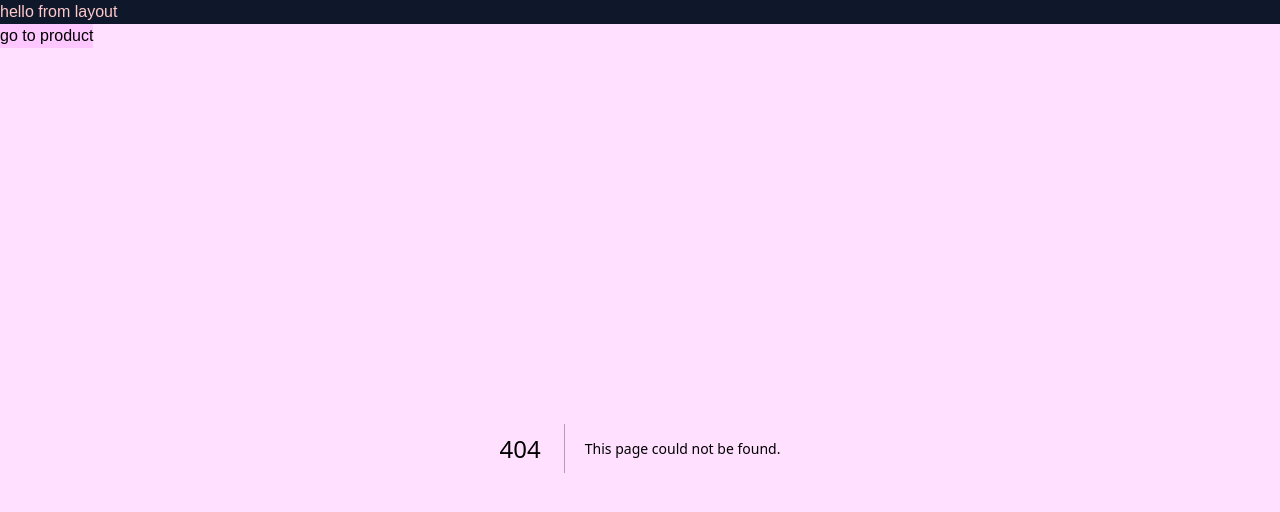
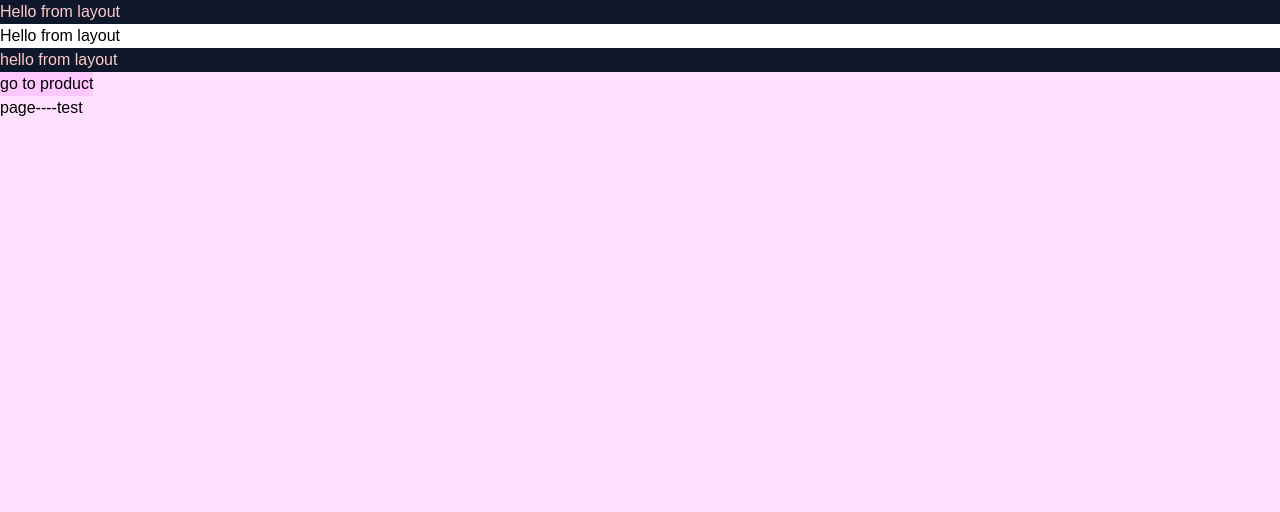
Before and after one commit to amallhalim/nextJsStore, a Next.js app: page /ui/layout in a window 1280 px wide. Before the commit this address had no page. Shown: the top 512 px of the page. Built offline with nearby package versions, Linux system fonts and the light colour scheme.

Commit message:
Add layout enhancements and remove obsolete page component

```diff
--- a/src/app/layout.tsx
+++ b/src/app/layout.tsx
@@ -24,12 +24,20 @@ export default function RootLayout({
 }: Readonly<{
   children: React.ReactNode;
 }>) {
+  const isActive = true;
+
   return (
     <html lang="ar">
       <body
         style={{ backgroundColor: "#f2f2", color: "#000" }}
         className={`${geistSans.variable} ${geistMono.variable} antialiased`}
       >
+          <div className={isActive ? "bg-slate-900 text-red-200" : "bg-white text-black"}>
+      Hello from layout
+    </div>
+          <div className={false ? "bg-slate-900 text-red-200" : "bg-white text-black"}>
+      Hello from layout
+    </div>
         <div className="bg-slate-900 text-red-200">hello from layout</div>
         <button style={{ backgroundColor: "#f2f2", color: "#000" }}>
           <Link href="/product">go to product</Link>
```
Also changed, not shown: src/app/ui/layout/page.tsx (renamed from src/app/layout/page.tsx).
